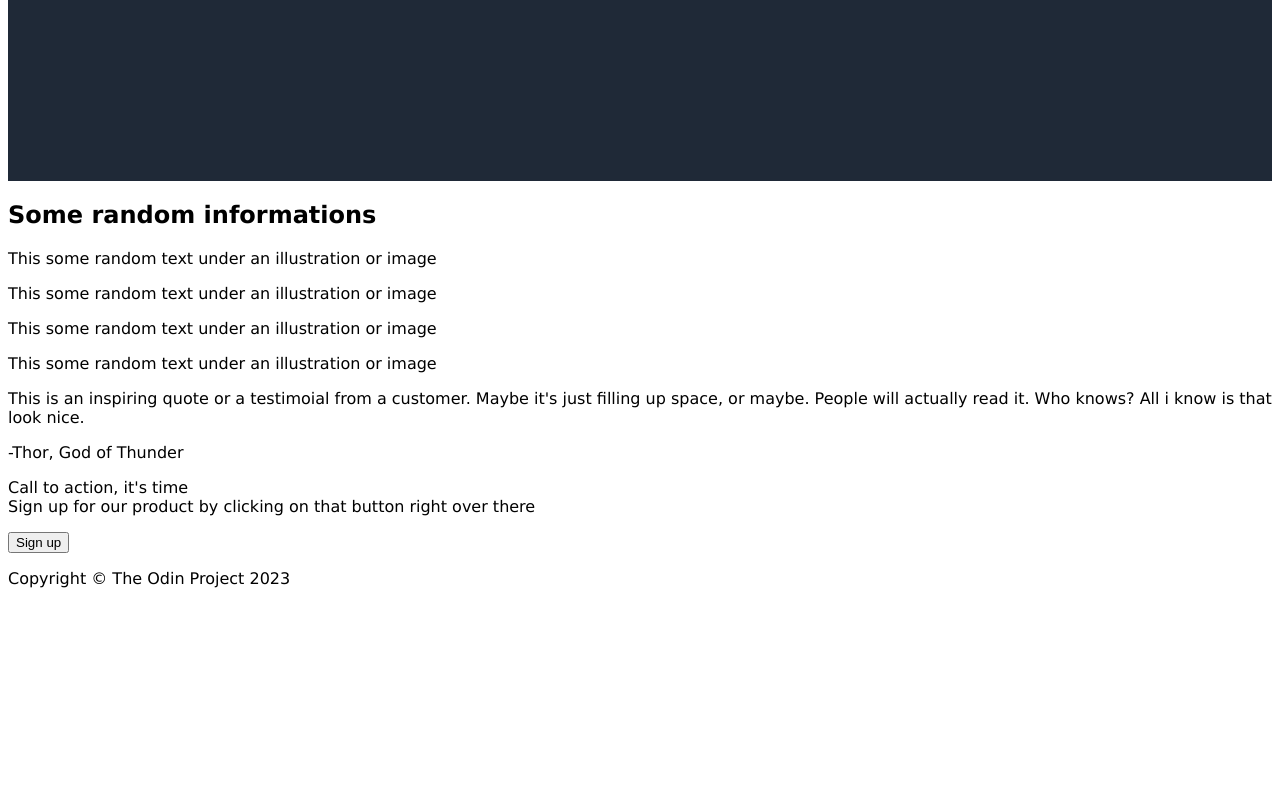
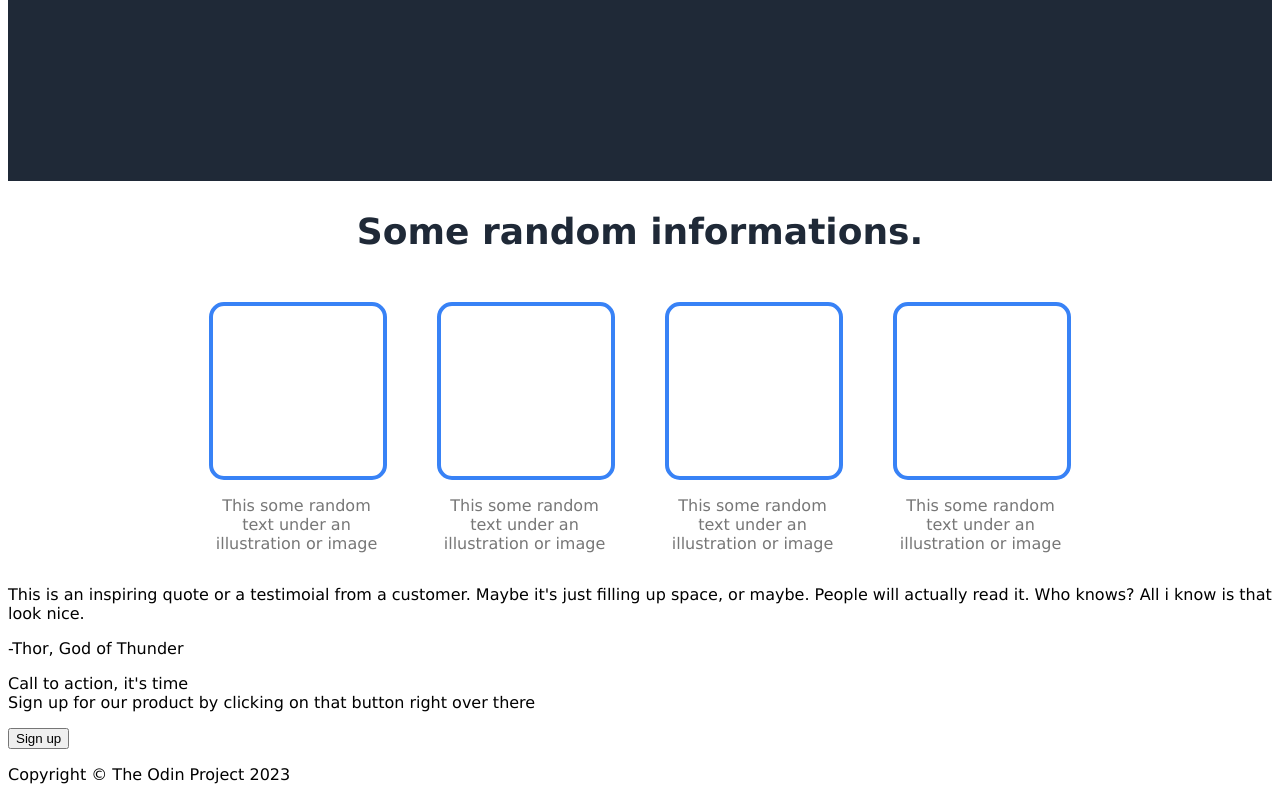
Before and after one commit to odilson-dev/landing-page, a plain HTML site: page index.html in a window 1280 px wide. Shown: the part 507-1307 px from the top of the page. Before the commit the page ends 1111 px from the top, so only its background shows below. Drawn offline with Linux system fonts and the light colour scheme.

Commit message:
First section design succesfully Done!

```diff
--- a/css/style.css
+++ b/css/style.css
@@ -2,18 +2,18 @@
 body{
     font-family: Verdana, Geneva, Tahoma, sans-serif;
 }
+
 header{
     height: 85vh;
     background-color: #1f2937;
     color: white;
-
-
 }
 .logo{
     font-size: 24px;
     color: #f9f4f8;
     font-weight: bold;
 }
+
 nav{
     display: flex;
     justify-content: space-between;
@@ -28,6 +28,7 @@ nav{
     text-align: center;
     line-height: 200px;
 }
+
 ul{
     list-style-type: none;
     display: flex;
@@ -41,6 +42,7 @@ ul{
     align-items: center;
     margin-top: 50px;
 }
+
 .title-content{
     width: 450px;
     height: 300px;
@@ -50,6 +52,7 @@ ul{
     font-size: 48px;
     font-weight: bold;
 }
+
 .title-content button{
     background-color: #3882f6;
     border-radius: 5px;
@@ -59,3 +62,32 @@ ul{
     font-size: 18px;
     font-weight: bold;
 }
+
+/* First section */
+
+#first-section h1{
+    text-align: center;
+    font-weight: bold;
+    color: #1f2937;
+    font-size: 36px;
+}
+
+.box-container{
+    display: flex;
+    justify-content: center;
+    gap: 50px;
+    padding-top: 20px;
+}
+.box{
+    width: 170px;
+    height: 170px;
+    border: 4px solid #3882f6;
+    border-radius: 15px;
+}
+
+.text-box{
+    display: block;
+    width: 175px;
+    color: #777;
+    text-align: center;
+}
--- a/index.html
+++ b/index.html
@@ -7,6 +7,7 @@
     <link href="css/style.css" rel="stylesheet">
 </head>
 <body>
+     <!--HEADER -->
     <header>
         <nav>
             <div class="logo">Header logo</div>
@@ -27,24 +28,39 @@
         </div>
 
     </header>
-    <section>
-        <h1>Some random informations</h1>
+
+    <!-- FIRST SECTION -->
+    <section id="first-section">
+        <h1>Some random informations.</h1>
         <div class="box-container">
-            <div class="box"></div>
-            <p class="text-box">This some random text under an illustration or image</p>
-            <div class="box"></div>
-            <p class="text-box">This some random text under an illustration or image</p>
-            <div class="box"></div>
-            <p class="text-box">This some random text under an illustration or image</p>
+        <div class="box-content">
             <div class="box"></div>
             <p class="text-box">This some random text under an illustration or image</p>
         </div>
+        <div class="box-content">
+            <div class="box"></div>
+            <p class="text-box">This some random text under an illustration or image</p>
+        </div>
+        <div class="box-content">
+            <div class="box"></div>
+            <p class="text-box">This some random text under an illustration or image</p>
+        </div>
+        <div class="box-content">
+            <div class="box"></div>
+            <p class="text-box">This some random text under an illustration or image</p>
+        </div>
+
+        </div>
     </section>
-    <section>
+
+    <!-- SECOND SECTION-->
+    <section id="second-section">
         <p>This is an inspiring quote or a testimoial from a customer. Maybe it's just filling up space, or maybe. People will actually read it. Who knows? All i know is that look nice.</p>
         <p>-Thor, God of Thunder</p>
     </section>
-    <section>
+
+     <!-- THIRD SECTION -->
+    <section id="third-section">
         <div class="blue-box">
             <p><span class="bold">Call to action, it's time</span><br>
             Sign up for our product by clicking on that button right over there
@@ -52,6 +68,9 @@
             <button>Sign up</button>
         </div>
     </section>
+
+
+     <!-- FOOTER -->
     <footer>
         <p>Copyright © The Odin Project 2023</p>
     </footer>
```
